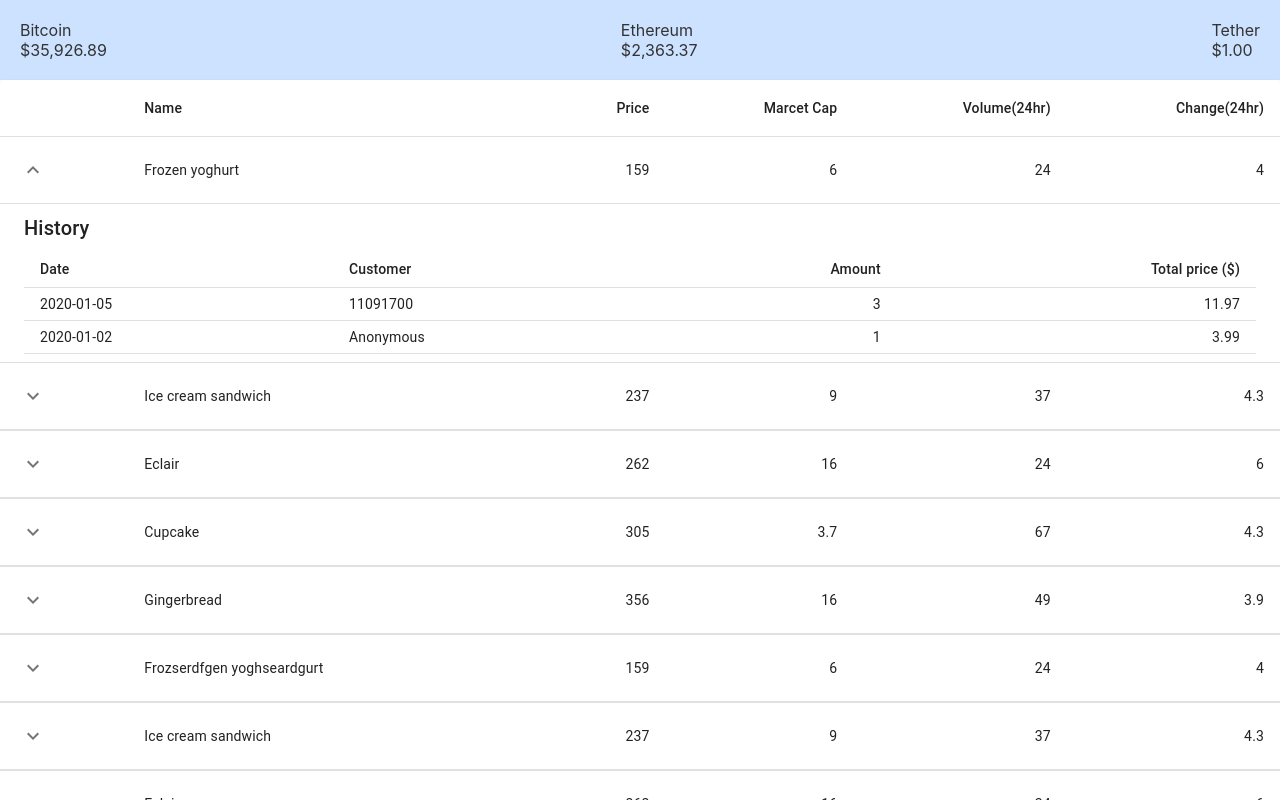
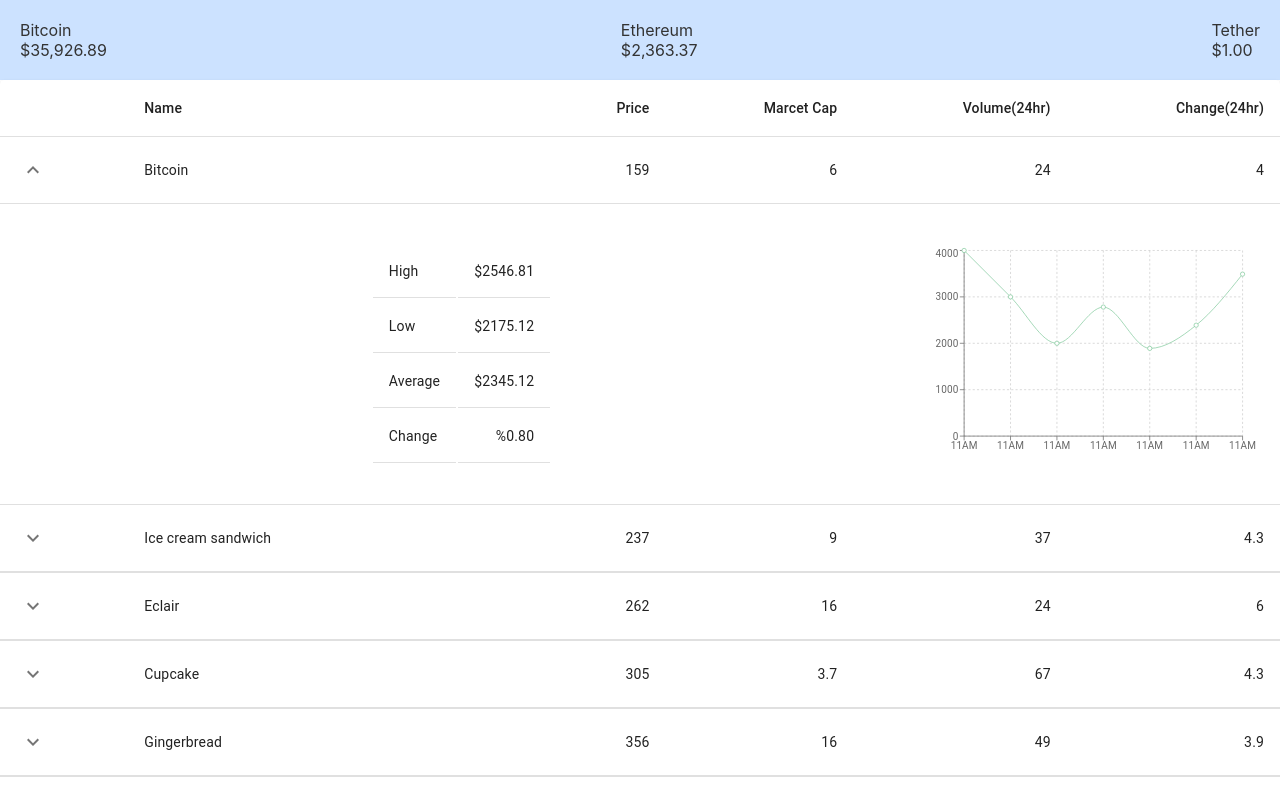
Before and after one commit to Sanvinganza/coincap_copy, a React (Create React App) app: page / in a window 1280 px wide. Both pictures are taken after a click on the button 33 px from the left and 170 px from the top of the page. Shown: the top 800 px of the page. Built offline with nearby package versions, Linux system fonts and the light colour scheme.

Commit message:
add full info in schedule

```diff
--- a/package.json
+++ b/package.json
@@ -20,6 +20,7 @@
     "react-bootstrap": "^2.1.1",
     "react-dom": "^17.0.2",
     "react-scripts": "5.0.0",
+    "recharts": "^2.1.8",
     "sass": "^1.49.0",
     "web-vitals": "^2.1.4"
   },
--- a/src/App.js
+++ b/src/App.js
@@ -1,7 +1,7 @@
 import './index.scss';
-import { Briefcase } from './components/Header/Briefcase';
-import { Header } from './components/Header/Header';
-import CoinTable from './components/Main/CoinTable';
+import { Briefcase } from './components/Briefcase';
+import { Header } from './components/Header';
+import CoinTable from './components/CoinTable';
 
 function App() {
   return (
--- a/src/components/Main/CoinTable.jsx
+++ b/src/components/CoinTable.jsx
@@ -1,6 +1,5 @@
 import * as React from "react";
 import PropTypes from "prop-types";
-import Box from "@mui/material/Box";
 import Collapse from "@mui/material/Collapse";
 import IconButton from "@mui/material/IconButton";
 import Table from "@mui/material/Table";
@@ -9,11 +8,11 @@
 import TableContainer from "@mui/material/TableContainer";
 import TableHead from "@mui/material/TableHead";
 import TableRow from "@mui/material/TableRow";
-import Typography from "@mui/material/Typography";
 import Paper from "@mui/material/Paper";
 import KeyboardArrowDownIcon from "@mui/icons-material/KeyboardArrowDown";
 import KeyboardArrowUpIcon from "@mui/icons-material/KeyboardArrowUp";
 import { TableFooter, TablePagination } from "@mui/material";
+import Schedule from "./Schedule";
 
 function createData(name, calories, fat, carbs, protein, price) {
   return {
@@ -39,7 +38,7 @@
 }
 
 const rows = [
-  createData("Frozen yoghurt", 159, 6.0, 24, 4.0, 3.99),
+  createData("Bitcoin", 159, 6.0, 24, 4.0, 3.99),
   createData("Ice cream sandwich", 237, 9.0, 37, 4.3, 4.99),
   createData("Eclair", 262, 16.0, 24, 6.0, 3.79),
   createData("Cupcake", 305, 3.7, 67, 4.3, 2.5),
@@ -97,35 +96,7 @@
       <TableRow>
         <TableCell style={{ paddingBottom: 0, paddingTop: 0 }} colSpan={6}>
           <Collapse in={open} timeout="auto" unmountOnExit>
-            <Box sx={{ margin: 1 }}>
-              <Typography variant="h6" gutterBottom component="div">
-                History
-              </Typography>
-              <Table size="small" aria-label="purchases">
-                <TableHead>
-                  <TableRow>
-                    <TableCell>Date</TableCell>
-                    <TableCell>Customer</TableCell>
-                    <TableCell align="right">Amount</TableCell>
-                    <TableCell align="right">Total price ($)</TableCell>
-                  </TableRow>
-                </TableHead>
-                <TableBody>
-                  {row.history.map((historyRow) => (
-                    <TableRow key={historyRow.date}>
-                      <TableCell component="th" scope="row">
-                        {historyRow.date}
-                      </TableCell>
-                      <TableCell>{historyRow.customerId}</TableCell>
-                      <TableCell align="right">{historyRow.amount}</TableCell>
-                      <TableCell align="right">
-                        {Math.round(historyRow.amount * row.price * 100) / 100}
-                      </TableCell>
-                    </TableRow>
-                  ))}
-                </TableBody>
-              </Table>
-            </Box>
+            <Schedule />
           </Collapse>
         </TableCell>
       </TableRow>
@@ -136,8 +107,8 @@
 export default function CollapsibleTable() {
   const [page, setPage] = React.useState(0);
   const [rowsPerPage, setRowsPerPage] = React.useState(5);
-  const emptyRows =
-    page > 0 ? Math.max(0, (1 + page) * rowsPerPage - rows.length) : 0;
+  // const emptyRows =
+  //   page > 0 ? Math.max(0, (1 + page) * rowsPerPage - rows.length) : 0;
 
   const handleChangePage = (event, newPage) => {
     setPage(newPage);
--- /dev/null
+++ b/src/components/Schedule.jsx
@@ -0,0 +1,103 @@
+import {
+  TableBody,
+  TableCell,
+  TableContainer,
+  TableRow,
+} from "@mui/material";
+import React from "react";
+import { Table } from "react-bootstrap";
+import {
+  LineChart,
+  Line,
+  XAxis,
+  YAxis,
+  CartesianGrid,
+  Tooltip,
+} from "recharts";
+
+const data = [
+  {
+    name: "11AM",
+    uv: 4000,
+    amt: 2400,
+  },
+  {
+    name: "11AM",
+    uv: 3000,
+    amt: 2210,
+  },
+  {
+    name: "11AM",
+    uv: 2000,
+    pv: 9800,    amt: 2290,
+  },
+  {
+    name: "11AM",
+    uv: 2780,
+    amt: 2000,
+  },
+  {
+    name: "11AM",
+    uv: 1890,
+    amt: 2181,
+  },
+  {
+    name: "11AM",
+    uv: 2390,
+    amt: 2500,
+  },
+  {
+    name: "11AM",
+    uv: 3490,
+    amt: 2100,
+  },
+];
+
+export default function Schedule() {
+  function createData(name, value) {
+    return { name, value };
+  }
+
+  const rows = [
+    createData("High", "$2546.81"),
+    createData("Low", "$2175.12"),
+    createData("Average", "$2345.12"),
+    createData("Change", "%0.80"),
+  ];
+
+  return (
+    <div style={{ display: "flex" }}>
+      <TableContainer style={{display: "flex", justifyContent: "center", alignItems: "center"}}>
+        <Table sx={{ minWidth: 450 }} aria-label="caption table">
+          <TableBody>
+            {rows.map((row) => (
+              <>
+                <TableRow key={row.name}>
+                  <TableCell component="th" scope="row">{row.name}</TableCell>
+                  <TableCell align="right">{row.value}</TableCell>
+                </TableRow>
+              </>
+            ))}
+          </TableBody>
+        </Table>
+      </TableContainer>
+      <LineChart
+        width={500}
+        height={300}
+        data={data}
+        margin={{
+          top: 5,
+          right: 30,
+          left: 20,
+          bottom: 5,
+        }}
+      >
+        <CartesianGrid strokeDasharray="3 3" />
+        <XAxis dataKey="name" />
+        <YAxis />
+        <Tooltip />
+        <Line type="monotone" dataKey="uv" stroke="#82ca9d" />
+      </LineChart>
+    </div>
+  );
+}
```
Also changed, not shown: src/components/Briefcase.jsx (renamed from src/components/Header/Briefcase.jsx), src/components/Header.jsx (renamed from src/components/Header/Header.jsx), 1 other file (tests, documents, lock files or other folders).
